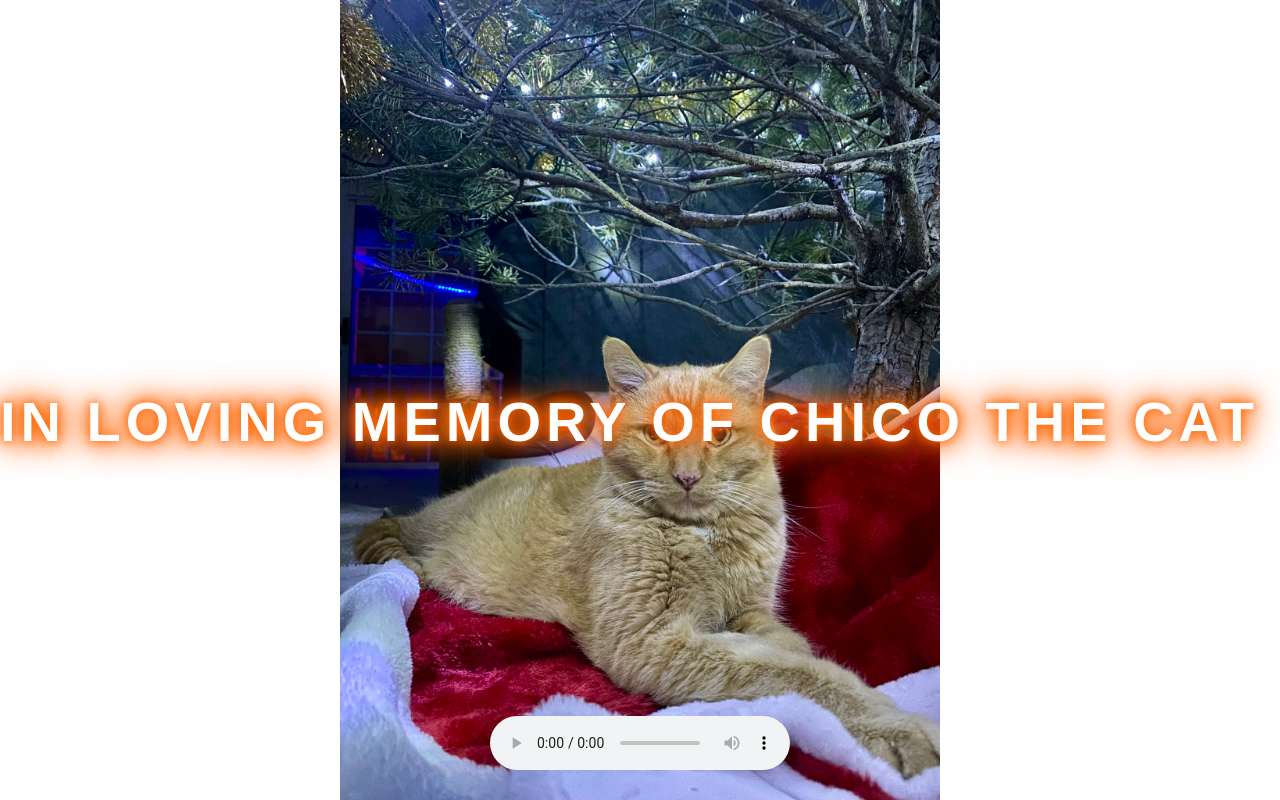
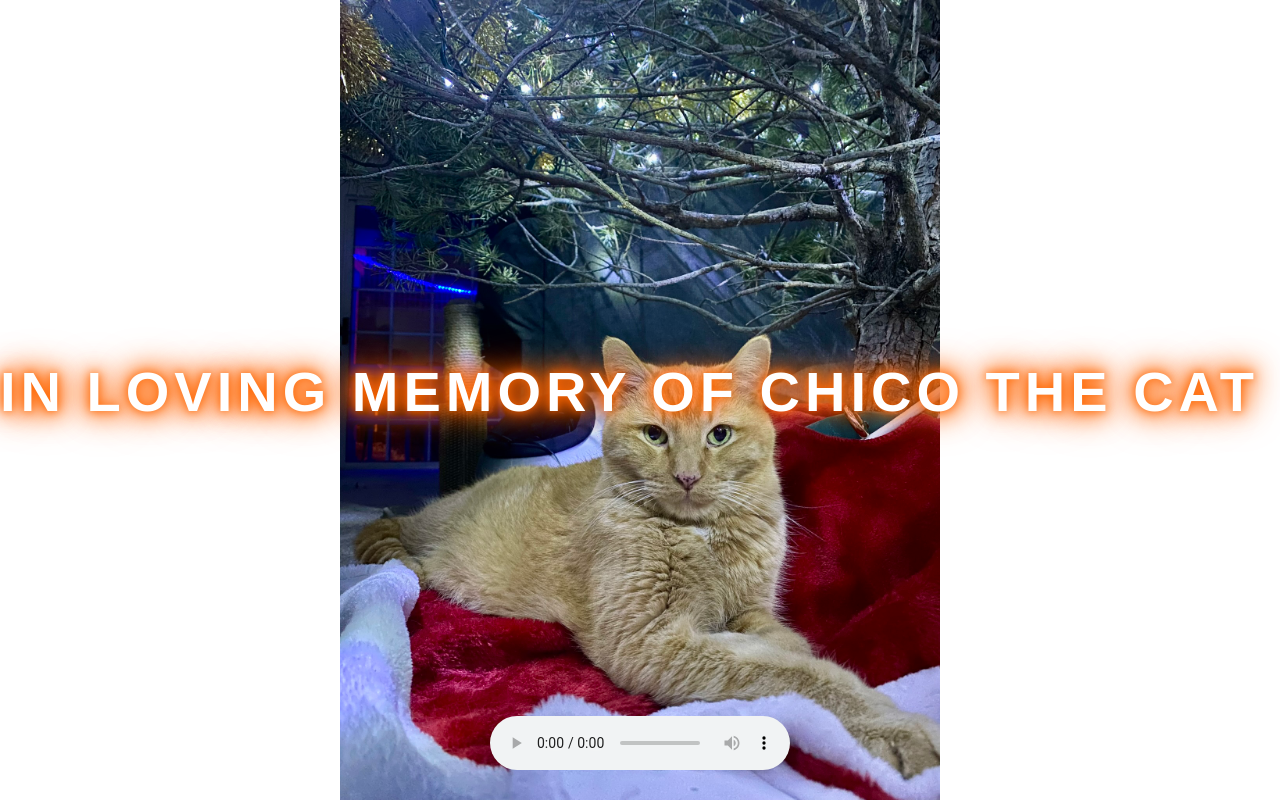
Before and after one commit to PapaMcKinney/Chico.rip, a plain HTML site: page index.html in a window 1280 px wide. Drawn offline with Linux system fonts and the light colour scheme.

Commit message:
Update index.html

```diff
--- a/index.html
+++ b/index.html
@@ -30,7 +30,8 @@
             letter-spacing: 5px;
             text-shadow: 0 0 10px #ff6600, 0 0 20px #ff6600, 0 0 30px #ff6600, 0 0 40px #ff6600;
             z-index: 10;
-            margin-top: 10vh; /* Adjusted to position the text about 1/4 from the top */
+            margin-top: 0; /* Text is now at the very top */
+            padding-top: 20px; /* Add a small padding to the top for spacing */
         }
 
         .background-image {
```
